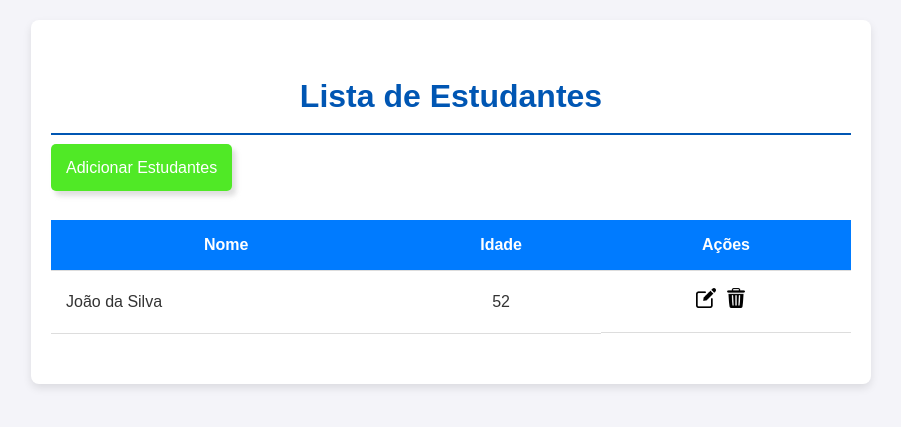
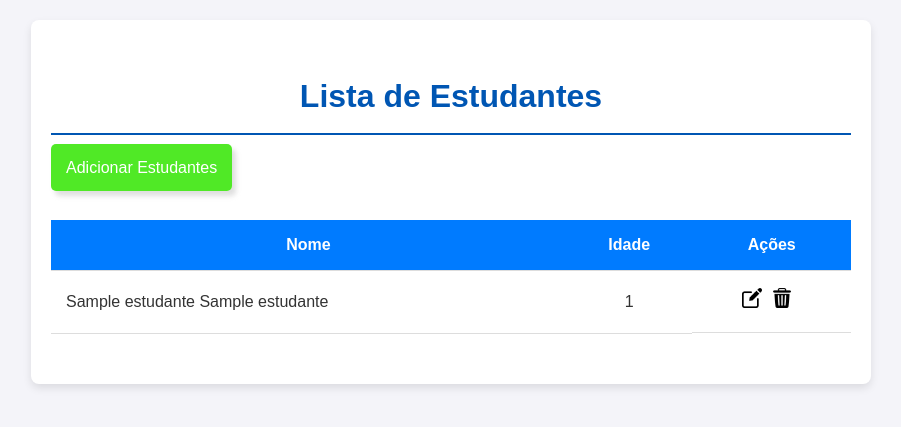
Before and after one commit to rcsamuelcr/Desenvolvimentos_WEB, a Flask app: page / in a window 1280 px wide. Shown: the top 427 px of the page, without its empty margins (189-1090 px from the left). Run offline with Flask 3, Linux system fonts and the light colour scheme; tables that the repository leaves empty hold one stand-in row (values such as "Sample post").

Commit message:
Atualização
s

```diff
--- a/Aula_Flask/main.py
+++ b/Aula_Flask/main.py
@@ -1,10 +1,33 @@
 from flask import Flask, render_template
+from flask_sqlalchemy import SQLAlchemy
+
+
 
 app = Flask(__name__)
 
+# Configuração do BD
+app.config['SQLALCHEMY_DATABASE_URI'] = 'sqlite:///estudantes.sqlite3'
+
+
+db = SQLAlchemy(app)
+
+# Modelo do Banco
+class Estudante(db.Model):
+    id              = db.Column(db.Integer, primary_key=True, autoincrement=True)
+    primeiro_nome   = db.Column(db.String(150), nullable=False)
+    ultimo_nome     = db.Column(db.String(150), nullable=False)
+    idade           = db.Column(db.Integer, nullable=False)
+
+
+# Crição da tabela dentro do app context
+with app.app_context():
+        db.create_all()         #Todas as tabelas (Estudante)
+
+
 @app.route("/")
 def home():
-    return render_template('index.html')
+    estudantes = Estudante.query.all()
+    return render_template('index.html', estudantes=estudantes)
 
 
 if __name__ == ('__main__'):
--- a/Aula_Flask/templates/index.html
+++ b/Aula_Flask/templates/index.html
@@ -25,9 +25,10 @@
                         </tr>
                     </thead>
                     <tbody>
+                        {% for e in estudantes %}
                         <tr>
-                            <td>João da Silva</td>
-                            <td class="t-center">52</td>
+                            <td>{{e.primeiro_nome}} {{e.ultimo_nome}}</td>
+                            <td class="t-center">{{e.idade}}</td>
                             <td class="d-flex content-center">
                                 <a href="edit">
                                     <img class="icon" src="../static/images/edit.png"
@@ -39,6 +40,7 @@
                                 </a>
                             </td>
                         </tr>
+                        {% endfor %}
                     </tbody>
                 </table>
             </div>
```
Also changed, not shown: Aula_Flask/requirements.txt (added, +13 -0 lines), Aula_Flask/instance/estudantes.sqlite3.
